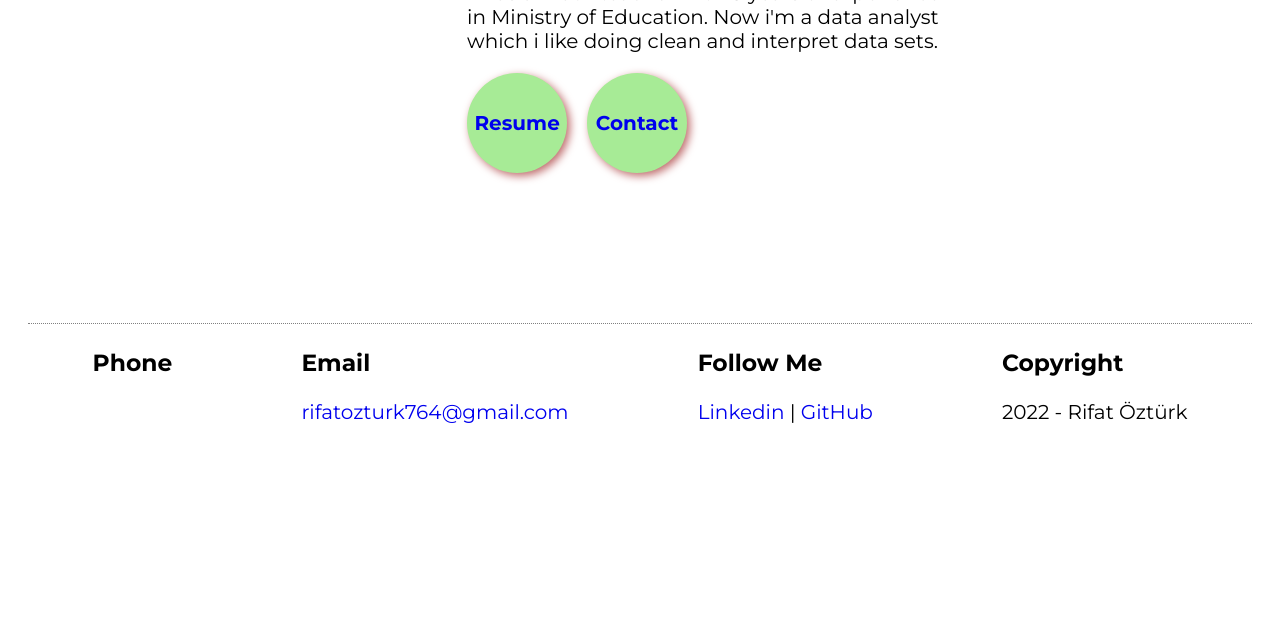
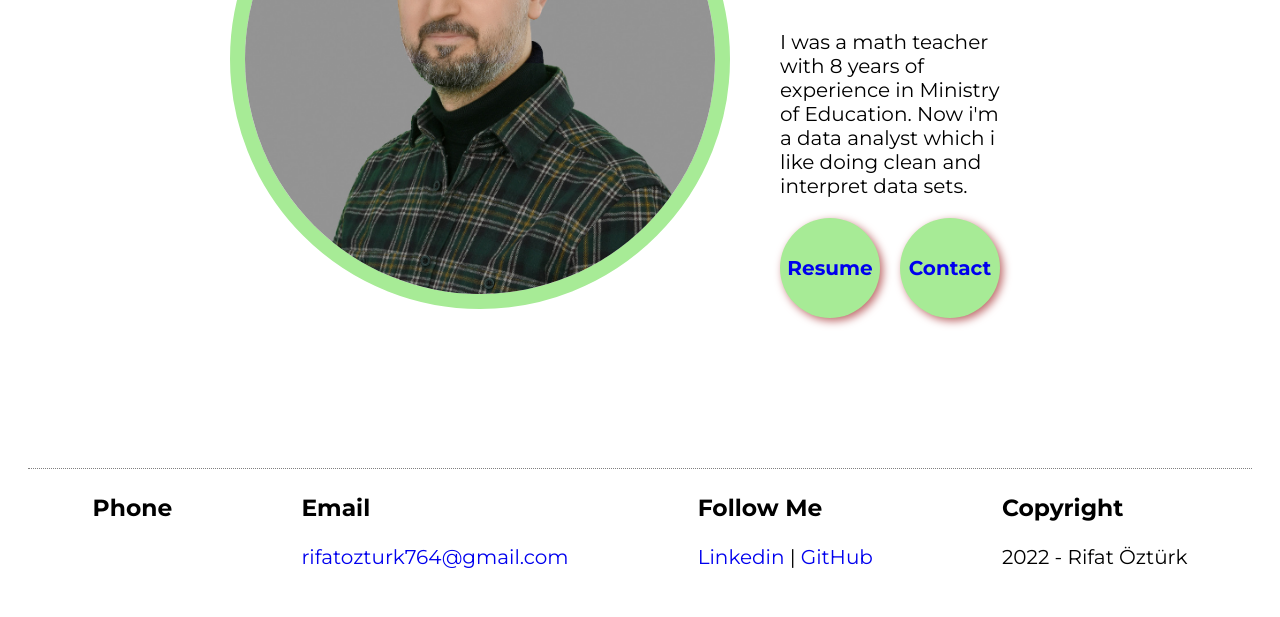
Before and after one commit to Rifat764/Rifat64, a plain HTML site: page index.html in a window 1280 px wide. Shown: the part 426-1043 px from the top of the page. Before the commit the page ends 898 px from the top, so only its background shows below. Drawn offline with Linux system fonts and the light colour scheme.

Commit message:
V2 devamı

```diff
--- a/index.html
+++ b/index.html
@@ -26,7 +26,7 @@
     <div class="content">
         <div class="about">
             <div class="my-photo">
-                <img src="img/666666.jpg" alt="Rifat Öztürk - Kişisel fotoğrafım">
+                <img src="img/6666661.jpg" alt="Rifat Öztürk - Kişisel fotoğrafım">
             </div>
             <div class="description">
                 <h1>Rifat Öztürk</h1>
```
